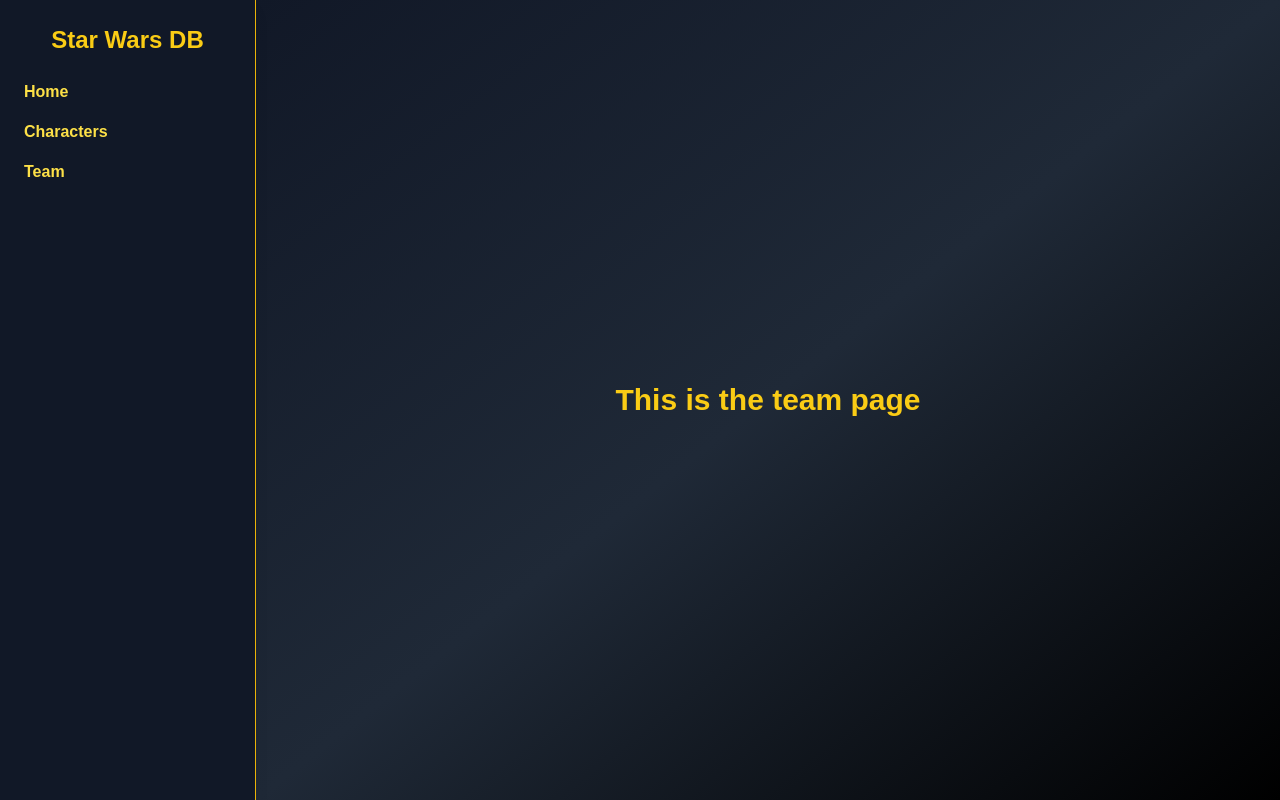
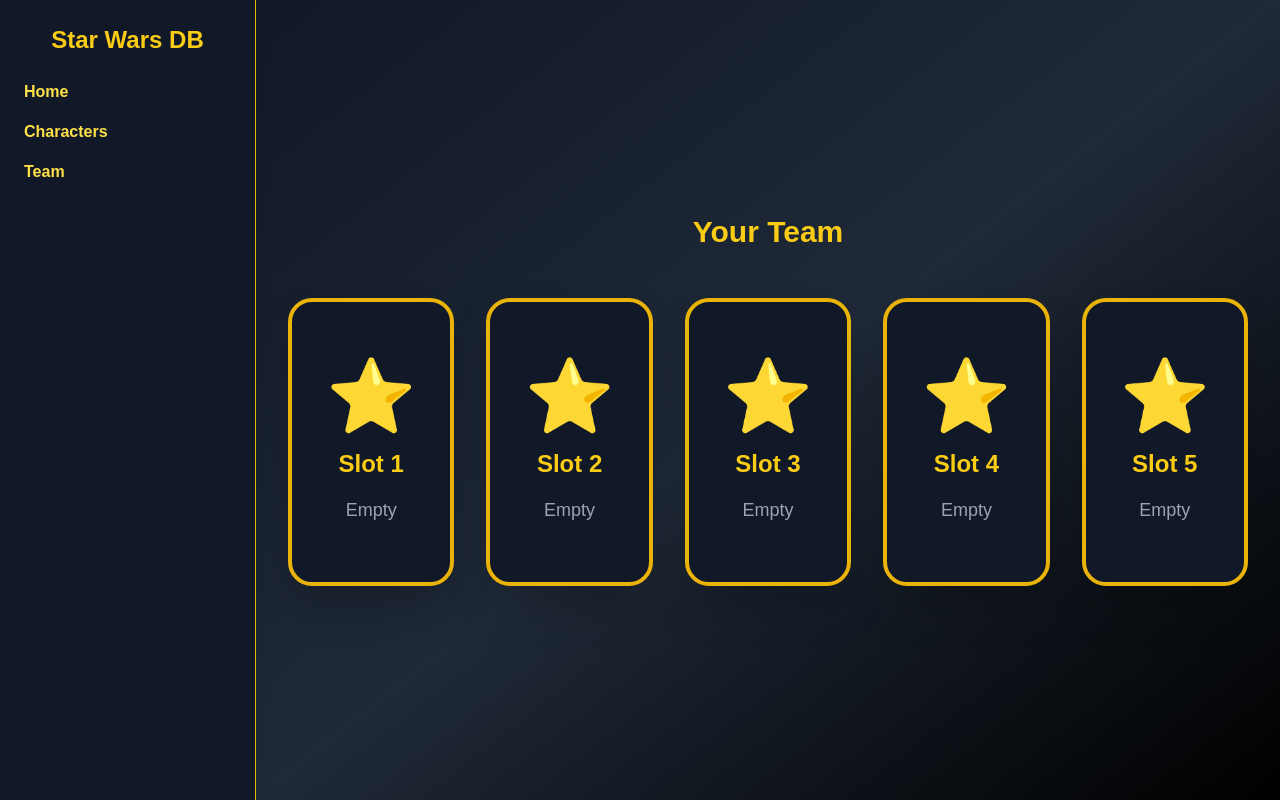
Before and after one commit to pgm-lukaverv/frontend-stage-test, a Next.js app: page /team in a window 1280 px wide. Built offline with nearby package versions, Linux system fonts and the light colour scheme.

Commit message:
added placeholders on the team page wich will be replaced once a character is added to the team

```diff
--- a/src/app/team/page.tsx
+++ b/src/app/team/page.tsx
@@ -1,9 +1,24 @@
 export default function TeamPage() {
+  // Placeholder array for 5 slots
+  const placeholders = Array(5).fill(null);
+
   return (
-    <main className="p-8 min-h-screen bg-gradient-to-br from-gray-900 via-gray-800 to-black flex items-center justify-center">
-      <h1 className="text-3xl font-bold text-yellow-400">
-        This is the team page
-      </h1>
+    <main className="p-8 min-h-screen bg-gradient-to-br from-gray-900 via-gray-800 to-black flex flex-col items-center justify-center">
+      <h1 className="text-3xl font-bold text-yellow-400 mb-12">Your Team</h1>
+      <div className="grid grid-cols-1 sm:grid-cols-2 md:grid-cols-3 lg:grid-cols-5 gap-8 w-full max-w-6xl justify-center items-center">
+        {placeholders.map((member, idx) => (
+          <div
+            key={idx}
+            className="flex flex-col items-center justify-center bg-gray-900 border-4 border-yellow-500 rounded-3xl shadow-2xl h-72 w-full max-w-xs mx-auto"
+          >
+            <span className="text-7xl mb-4">⭐️</span>
+            <span className="text-yellow-400 font-extrabold text-2xl">
+              Slot {idx + 1}
+            </span>
+            <span className="text-gray-400 text-lg mt-4">Empty</span>
+          </div>
+        ))}
+      </div>
     </main>
   );
 }
```
